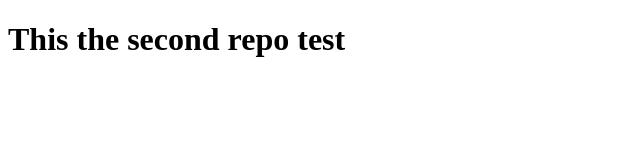
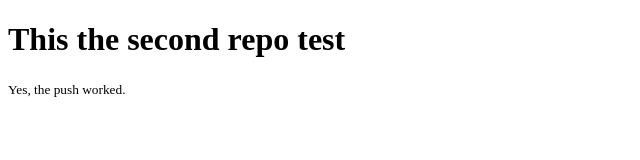
Before and after one commit to borhanus/ph-second-repo, a plain HTML site: page index.html in a window 1280 px wide. Shown: the whole page, without its empty margins (0-640 px from the left). Drawn offline with Linux system fonts and the light colour scheme.

Commit message:
added new lines

```diff
--- a/index.html
+++ b/index.html
@@ -8,5 +8,6 @@
 </head>
 <body>
     <h1>This the second repo test</h1>
+    <small>Yes, the push worked.</small>
 </body>
 </html>
```
